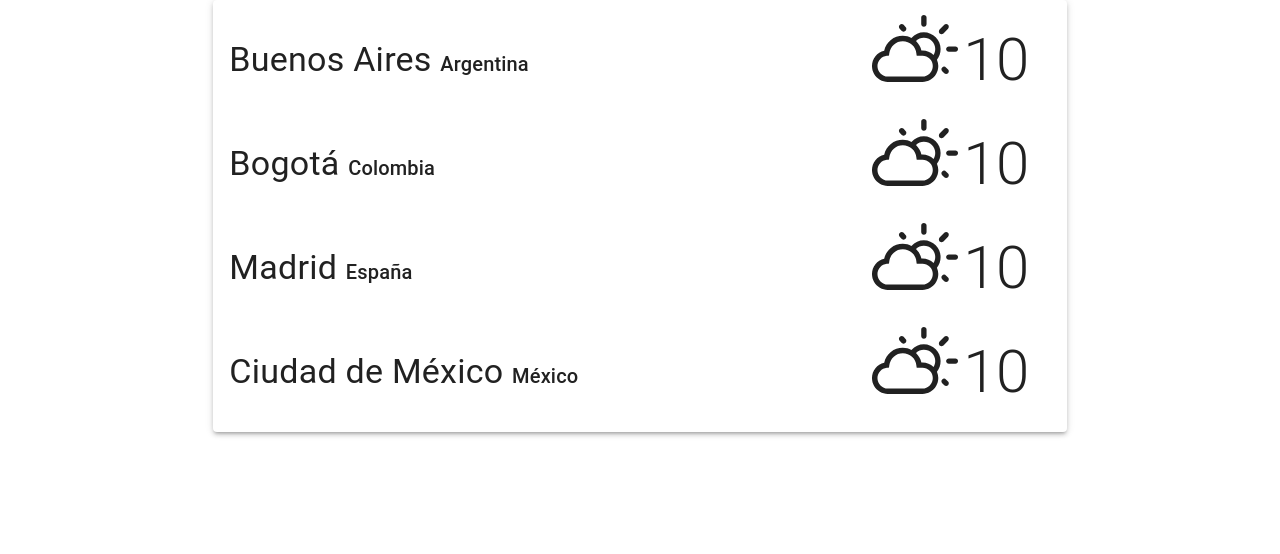
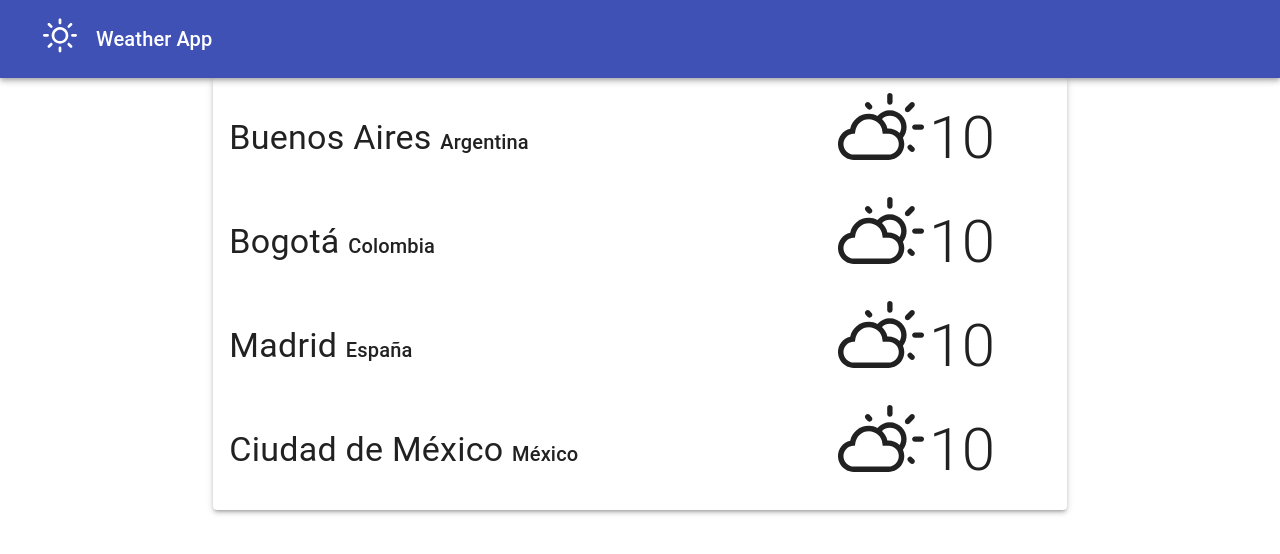
Before and after one commit to Christian-Martinez/reactjs-weather-app, a React (Create React App) app: page /main in a window 1280 px wide. Shown: the top 554 px of the page. Built offline with nearby package versions, Linux system fonts and the light colour scheme.

Commit message:
components AppFrame contiene navbar y childrem, se agrego a main y city pages

```diff
--- a/src/App.jsx
+++ b/src/App.jsx
@@ -4,12 +4,9 @@
 import MainPage from './pages/MainPage';
 import CityPage from './pages/CityPage';
 import NotFoundPage from './pages/NotFoundPage';
-import { Grid } from '@material-ui/core';
 
 const App = () => {
   return (
-    <Grid container justify='center' direction='row'>
-      <Grid item xs={12} sm={11} md={10} lg={8}>
     <Router>
       <Switch>
         <Route exact path='/'>
@@ -26,8 +23,6 @@
         </Route>
       </Switch>
     </Router>
-      </Grid>
-    </Grid>
   );
 };
 
--- /dev/null
+++ b/src/components/AppFrame/AppFrame.jsx
@@ -0,0 +1,39 @@
+import React from 'react';
+import PropTypes from 'prop-types';
+import { AppBar, IconButton, Grid, Link, Typography, Toolbar } from '@material-ui/core';
+import { IconContext } from 'react-icons';
+import { Link as LinkRouter } from 'react-router-dom';
+import { WiDaySunny } from 'react-icons/wi';
+// import ErrorBoundary from './../../generic/ErrorBoundary'
+
+const AppFrame = ({ children }) => {
+  return (
+    <Grid container justify='center'>
+      <AppBar position='static'>
+        <Toolbar variant='dense'>
+          {/* aria-label='menu' trabaja como un menu */}
+          <IconButton color='inherit' aria-label='menu'>
+            <Link component={LinkRouter} to='/main' color='inherit' aria-label='menu'>
+              <IconContext.Provider value={{ size: '2em' }}>
+                <WiDaySunny />
+              </IconContext.Provider>
+            </Link>
+          </IconButton>
+          <Typography variant='h6' color='inherit'>
+            Weather App
+          </Typography>
+        </Toolbar>
+      </AppBar>
+      <Grid item xs={12} sm={11} md={10} lg={8}>
+        {children}
+      </Grid>
+    </Grid>
+  );
+};
+
+AppFrame.propTypes = {
+  /* node hace referencia a cualquier elemento de react que sea valido */
+  children: PropTypes.node,
+};
+
+export default AppFrame;
--- /dev/null
+++ b/src/components/AppFrame/index.jsx
@@ -0,0 +1 @@
+export { default } from './AppFrame';
--- a/src/components/CityList/CityList.jsx
+++ b/src/components/CityList/CityList.jsx
@@ -11,10 +11,10 @@
   return (
     <ListItem button key={city} onClick={eventOnClickCity}>
       <Grid container justify='center' alignItems='center'>
-        <Grid item md={9} xs={12}>
+        <Grid item md={8} xs={12}>
           <CityInfo city={city} country={country} />
         </Grid>
-        <Grid item md={3} xs={12}>
+        <Grid item md={4} xs={12}>
           <Weather temperature={10} state='clouds' />
         </Grid>
       </Grid>
--- a/src/pages/CityPage.jsx
+++ b/src/pages/CityPage.jsx
@@ -5,6 +5,7 @@
 import CityInfo from '../components/CityInfo';
 import ForecastChart from '../components/ForecastChart';
 import WeatherDetails from '../components/WeatherDetails';
+import AppFrame from '../components/AppFrame/AppFrame';
 
 const chartData = [
   {
@@ -56,6 +57,7 @@
   ];
 
   return (
+    <AppFrame>
       <Grid container justify='space-around' direction='column' spacing={2}>
         <Grid item container xs={12} justify='center' alignItems='flex-end'>
           <CityInfo city={city} country={country} />
@@ -67,6 +69,7 @@
         <Grid item>{chartData && <ForecastChart data={chartData} />}</Grid>
         <Grid item>{forecastItemList && <Forecast forecastItemList={forecastItemList} />}</Grid>
       </Grid>
+    </AppFrame>
   );
 };
 
--- a/src/pages/MainPage.jsx
+++ b/src/pages/MainPage.jsx
@@ -3,6 +3,7 @@
 import Paper from '@material-ui/core/Paper';
 
 import CityList from './../components/CityList';
+import AppFrame from '../components/AppFrame/AppFrame';
 
 const cities = [
   { city: 'Buenos Aires', country: 'Argentina' },
@@ -19,9 +20,11 @@
   };
 
   return (
-    <Paper elevation={3}>
-      <CityList cities={cities} onClickCity={onClickHandler} />
-    </Paper>
+    <AppFrame>
+      <Paper elevation={3}>
+        <CityList cities={cities} onClickCity={onClickHandler} />
+      </Paper>
+    </AppFrame>
   );
 };
 
```
Also changed, not shown: 1 other file (tests, documents, lock files or other folders). Lines whose indentation alone changed are shown as unchanged.
